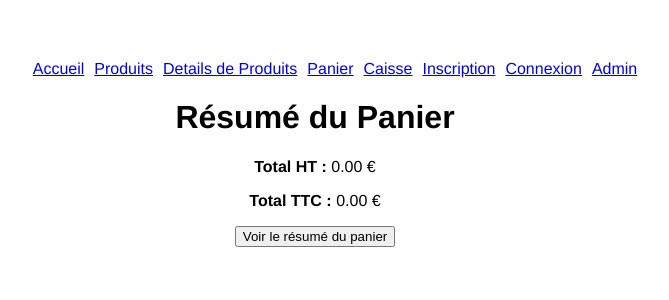
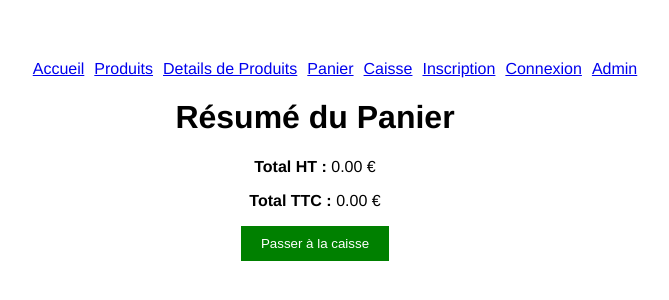
Before and after one commit to momand1/Web-wares, a Vue app: page /CheckoutPage in a window 1280 px wide. Shown: the top 300 px of the page, without its empty margins (325-994 px from the left). Built offline with nearby package versions, Linux system fonts and the light colour scheme.

Commit message:
update panier et caisse

```diff
--- a/src/components/OrderSummary.vue
+++ b/src/components/OrderSummary.vue
@@ -1,11 +1,9 @@
 <!-- src/components/OrderSummary.vue -->
 <template>
-  <div class="order-summary">
+  <div class="cart-summary">
     <p><strong>Total HT :</strong> {{ totalHT }} €</p>
     <p><strong>Total TTC :</strong> {{ totalTTC }} €</p>
-    <router-link to="/CheckoutPage">
-      <button>Voir le résumé du panier</button>
-    </router-link>
+    <button @click="checkout">Passer à la caisse</button>
   </div>
 </template>
 
@@ -20,12 +18,24 @@ export default {
       type: Number,
       required: true
     }
+  },
+  methods: {
+    checkout() {
+      this.$emit('checkout');
+    }
   }
 };
 </script>
 
 <style scoped>
-.order-summary {
+.cart-summary {
   margin-top: 20px;
 }
+button {
+  background-color: green;
+  color: white;
+  padding: 10px 20px;
+  border: none;
+  cursor: pointer;
+}
 </style>
--- a/src/views/CartPage.vue
+++ b/src/views/CartPage.vue
@@ -3,41 +3,58 @@
   <div class="cart-page">
     <h1>Mon Panier</h1>
 
-    <!-- Afficher les produits -->
-    <div v-for="product in products" :key="product.id">
-      <ProductCard :product="product" @add-to-cart="addToCart" />
+    <!-- Afficher les produits du panier -->
+    <table v-if="cartItems.length > 0">
+      <thead>
+        <tr>
+          <th>Produit</th>
+          <th>Quantité</th>
+          <th>Prix HT</th>
+          <th>Total HT</th>
+          <th>Actions</th>
+        </tr>
+      </thead>
+      <tbody>
+        <CartItem
+          v-for="item in cartItems"
+          :key="item.id"
+          :item="item"
+          @remove-from-cart="removeFromCart"
+        />
+      </tbody>
+    </table>
+
+    <!-- Si le panier est vide -->
+    <div v-else>
+      <p>Votre panier est vide.</p>
     </div>
 
-    <!-- Résumé du panier -->
-    <OrderSummary :totalHT="cartTotalHT" :totalTTC="cartTotalTTC" />
+    <!-- Afficher le résumé du panier si des articles sont présents -->
+    <CartSummary v-if="cartItems.length > 0" :totalHT="cartTotalHT" :totalTTC="cartTotalTTC" @checkout="checkout" />
   </div>
 </template>
 
 <script>
-import ProductCard from '@/components/ProductCard.vue';
-import OrderSummary from '@/components/OrderSummary.vue';
+import CartItem from '@/components/CartItem.vue';
+import CartSummary from '@/components/OrderSummary.vue';
 import { mapGetters, mapMutations } from 'vuex';
 
 export default {
   components: {
-    ProductCard,
-    OrderSummary
-  },
-  data() {
-    return {
-      products: [
-        { id: 1, name: 'Produit A', priceHT: 10.0 },
-        { id: 2, name: 'Produit B', priceHT: 20.0 }
-      ]
-    };
+    CartItem,
+    CartSummary
   },
   computed: {
-    ...mapGetters(['cartTotalHT', 'cartTotalTTC'])
+    ...mapGetters(['cartItems', 'cartTotalHT', 'cartTotalTTC'])
   },
   methods: {
-    ...mapMutations(['ADD_TO_CART']),
-    addToCart(product) {
-      this.ADD_TO_CART(product);
+    ...mapMutations(['REMOVE_FROM_CART']),
+    removeFromCart(productId) {
+      this.REMOVE_FROM_CART(productId);
+    },
+    checkout() {
+      // Logique pour passer à la caisse
+      alert('Passer à la caisse');
     }
   }
 };
@@ -47,4 +64,13 @@ export default {
 .cart-page {
   margin: 20px;
 }
+table {
+  width: 100%;
+  border-collapse: collapse;
+  margin-bottom: 20px;
+}
+th, td {
+  padding: 10px;
+  border: 1px solid #ccc;
+}
 </style>
```
